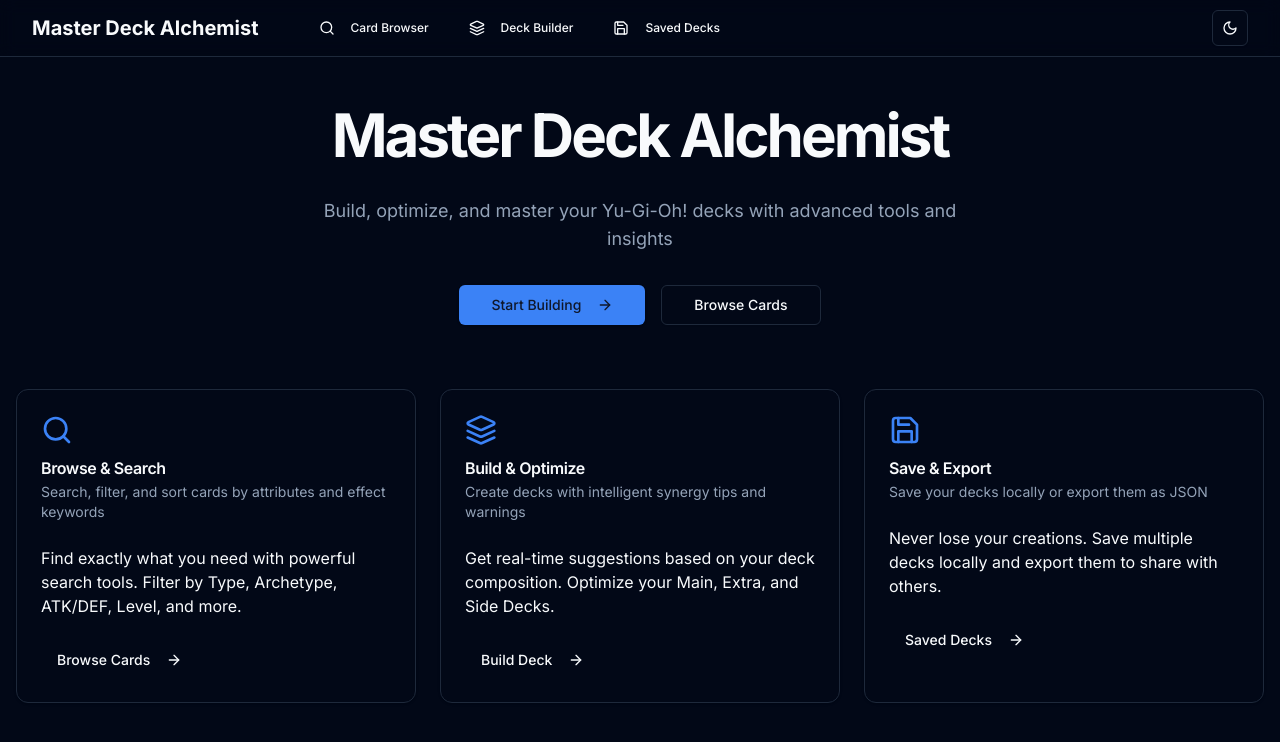
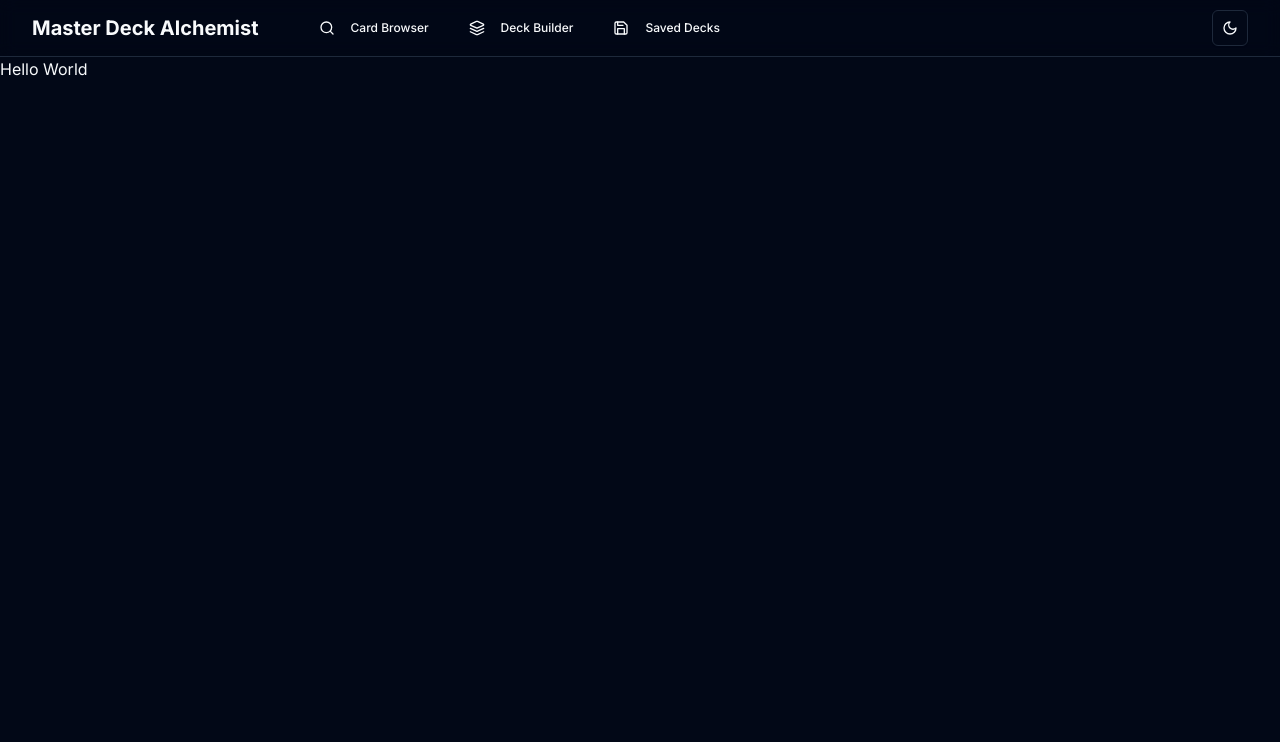
Before and after one commit to brandoman2580-hub/master-deck-alchemist, a Next.js app: page / in a window 1280 px wide. Shown: the top 742 px of the page. Built offline with nearby package versions, Linux system fonts and the light colour scheme.

Commit message:
MASTER test build

```diff
--- a/app/page.tsx
+++ b/app/page.tsx
@@ -1,87 +1,91 @@
-import { Button } from "@/components/ui/button"
-import { Card, CardContent, CardDescription, CardFooter, CardHeader, CardTitle } from "@/components/ui/card"
-import Link from "next/link"
-import { ArrowRight, Search, Layers, Save } from "lucide-react"
+// import { Button } from "@/components/ui/button"
+// import { Card, CardContent, CardDescription, CardFooter, CardHeader, CardTitle } from "@/components/ui/card"
+// import Link from "next/link"
+// import { ArrowRight, Search, Layers, Save } from "lucide-react"
+
+// export default function Home() {
+//   return (
+//     <div className="container mx-auto px-4 py-12">
+//       <div className="flex flex-col items-center justify-center space-y-8 text-center">
+//         <h1 className="text-4xl font-bold tracking-tighter sm:text-5xl md:text-6xl">Master Deck Alchemist</h1>
+//         <p className="max-w-[700px] text-lg text-muted-foreground">
+//           Build, optimize, and master your Yu-Gi-Oh! decks with advanced tools and insights
+//         </p>
+
+//         <div className="flex flex-col sm:flex-row gap-4 mt-8">
+//           <Button asChild size="lg">
+//             <Link href="/deck-builder">
+//               Start Building <ArrowRight className="ml-2 h-4 w-4" />
+//             </Link>
+//           </Button>
+//           <Button asChild variant="outline" size="lg">
+//             <Link href="/card-browser">Browse Cards</Link>
+//           </Button>
+//         </div>
+//       </div>
+
+//       <div className="grid grid-cols-1 md:grid-cols-3 gap-6 mt-16">
+//         <Card>
+//           <CardHeader>
+//             <Search className="h-8 w-8 mb-2 text-primary" />
+//             <CardTitle>Browse & Search</CardTitle>
+//             <CardDescription>Search, filter, and sort cards by attributes and effect keywords</CardDescription>
+//           </CardHeader>
+//           <CardContent>
+//             <p>
+//               Find exactly what you need with powerful search tools. Filter by Type, Archetype, ATK/DEF, Level, and
+//               more.
+//             </p>
+//           </CardContent>
+//           <CardFooter>
+//             <Button asChild variant="ghost">
+//               <Link href="/card-browser">
+//                 Browse Cards <ArrowRight className="ml-2 h-4 w-4" />
+//               </Link>
+//             </Button>
+//           </CardFooter>
+//         </Card>
+
+//         <Card>
+//           <CardHeader>
+//             <Layers className="h-8 w-8 mb-2 text-primary" />
+//             <CardTitle>Build & Optimize</CardTitle>
+//             <CardDescription>Create decks with intelligent synergy tips and warnings</CardDescription>
+//           </CardHeader>
+//           <CardContent>
+//             <p>Get real-time suggestions based on your deck composition. Optimize your Main, Extra, and Side Decks.</p>
+//           </CardContent>
+//           <CardFooter>
+//             <Button asChild variant="ghost">
+//               <Link href="/deck-builder">
+//                 Build Deck <ArrowRight className="ml-2 h-4 w-4" />
+//               </Link>
+//             </Button>
+//           </CardFooter>
+//         </Card>
+
+//         <Card>
+//           <CardHeader>
+//             <Save className="h-8 w-8 mb-2 text-primary" />
+//             <CardTitle>Save & Export</CardTitle>
+//             <CardDescription>Save your decks locally or export them as JSON</CardDescription>
+//           </CardHeader>
+//           <CardContent>
+//             <p>Never lose your creations. Save multiple decks locally and export them to share with others.</p>
+//           </CardContent>
+//           <CardFooter>
+//             <Button asChild variant="ghost">
+//               <Link href="/saved-decks">
+//                 Saved Decks <ArrowRight className="ml-2 h-4 w-4" />
+//               </Link>
+//             </Button>
+//           </CardFooter>
+//         </Card>
+//       </div>
+//     </div>
+//   )
+// }
 
 export default function Home() {
-  return (
-    <div className="container mx-auto px-4 py-12">
-      <div className="flex flex-col items-center justify-center space-y-8 text-center">
-        <h1 className="text-4xl font-bold tracking-tighter sm:text-5xl md:text-6xl">Master Deck Alchemist</h1>
-        <p className="max-w-[700px] text-lg text-muted-foreground">
-          Build, optimize, and master your Yu-Gi-Oh! decks with advanced tools and insights
-        </p>
-
-        <div className="flex flex-col sm:flex-row gap-4 mt-8">
-          <Button asChild size="lg">
-            <Link href="/deck-builder">
-              Start Building <ArrowRight className="ml-2 h-4 w-4" />
-            </Link>
-          </Button>
-          <Button asChild variant="outline" size="lg">
-            <Link href="/card-browser">Browse Cards</Link>
-          </Button>
-        </div>
-      </div>
-
-      <div className="grid grid-cols-1 md:grid-cols-3 gap-6 mt-16">
-        <Card>
-          <CardHeader>
-            <Search className="h-8 w-8 mb-2 text-primary" />
-            <CardTitle>Browse & Search</CardTitle>
-            <CardDescription>Search, filter, and sort cards by attributes and effect keywords</CardDescription>
-          </CardHeader>
-          <CardContent>
-            <p>
-              Find exactly what you need with powerful search tools. Filter by Type, Archetype, ATK/DEF, Level, and
-              more.
-            </p>
-          </CardContent>
-          <CardFooter>
-            <Button asChild variant="ghost">
-              <Link href="/card-browser">
-                Browse Cards <ArrowRight className="ml-2 h-4 w-4" />
-              </Link>
-            </Button>
-          </CardFooter>
-        </Card>
-
-        <Card>
-          <CardHeader>
-            <Layers className="h-8 w-8 mb-2 text-primary" />
-            <CardTitle>Build & Optimize</CardTitle>
-            <CardDescription>Create decks with intelligent synergy tips and warnings</CardDescription>
-          </CardHeader>
-          <CardContent>
-            <p>Get real-time suggestions based on your deck composition. Optimize your Main, Extra, and Side Decks.</p>
-          </CardContent>
-          <CardFooter>
-            <Button asChild variant="ghost">
-              <Link href="/deck-builder">
-                Build Deck <ArrowRight className="ml-2 h-4 w-4" />
-              </Link>
-            </Button>
-          </CardFooter>
-        </Card>
-
-        <Card>
-          <CardHeader>
-            <Save className="h-8 w-8 mb-2 text-primary" />
-            <CardTitle>Save & Export</CardTitle>
-            <CardDescription>Save your decks locally or export them as JSON</CardDescription>
-          </CardHeader>
-          <CardContent>
-            <p>Never lose your creations. Save multiple decks locally and export them to share with others.</p>
-          </CardContent>
-          <CardFooter>
-            <Button asChild variant="ghost">
-              <Link href="/saved-decks">
-                Saved Decks <ArrowRight className="ml-2 h-4 w-4" />
-              </Link>
-            </Button>
-          </CardFooter>
-        </Card>
-      </div>
-    </div>
-  )
+  return <div>Hello World</div>;
 }
```
